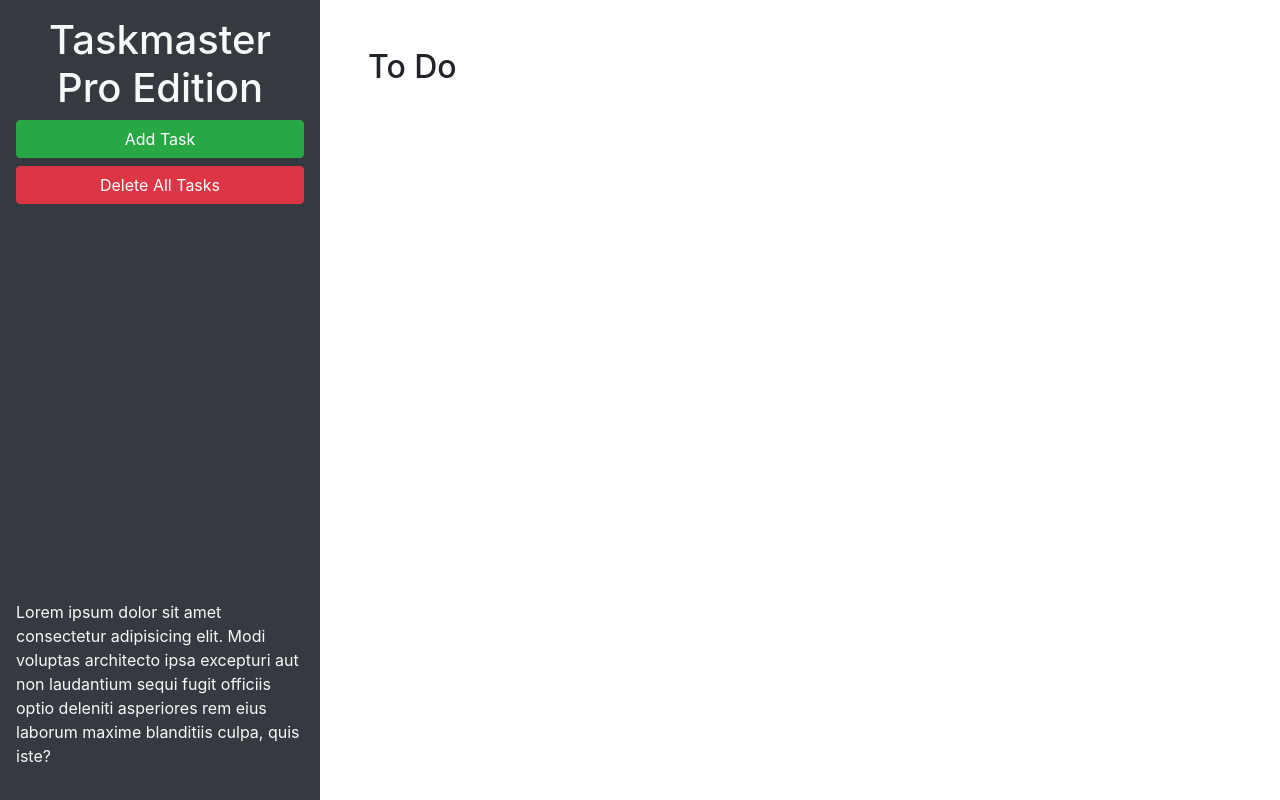
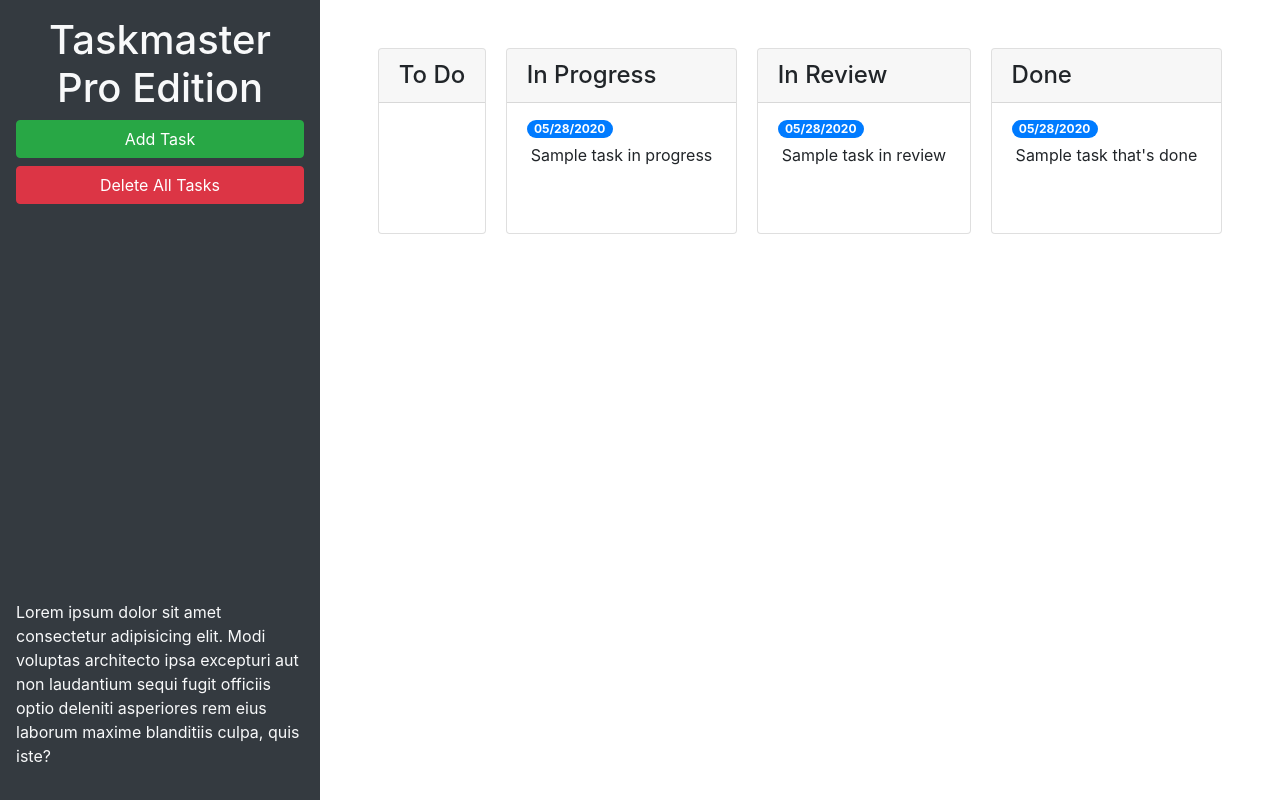
Before and after one commit to cabralwilliams/taskmaster-pro, a plain HTML site: page index.html in a window 1280 px wide. Drawn offline with nearby package versions, Linux system fonts and the light colour scheme.

Commit message:
styling updated with bootstrap

```diff
--- a/index.html
+++ b/index.html
@@ -24,9 +24,45 @@
       </p>
     </header>
     <main class="col-12 col-lg-9">
-      <div class="m-5">
-        <h2>To Do</h2>
-        <ul id="list-toDo" class="list-group"> </ul>
+      <div class="m-5 row justify-content-around">
+        <div class="card">
+          <h4 class="card-header">To Do</h4>
+          <ul id="list-toDo" class="list-group list-group-flush"></ul>
+        </div>
+        <!-- todo end -->
+        <!-- in progress start -->
+        <div class="card">
+          <h4 class="card-header">In Progress</h4>
+          <ul id="list-inProgress" class="list-group list-group-flush">
+            <li class="list-group-item">
+              <span class="badge badge-primary badge-pill">05/28/2020</span>
+              <p class="m-1">Sample task in progress</p>
+            </li>
+          </ul>
+        </div>
+        <!-- in progress end -->
+        <!-- in review start -->
+        <div class="card">
+          <h4 class="card-header">In Review</h4>
+          <ul id="list-inReview" class="list-group list-group-flush">
+            <li class="list-group-item">
+              <span class="badge badge-primary badge-pill">05/28/2020</span>
+              <p class="m-1">Sample task in review</p>
+            </li>
+          </ul>
+        </div>
+        <!-- in review end -->
+        <!-- done start -->
+        <div class="card">
+          <h4 class="card-header">Done</h4>
+          <ul id="list-done" class="list-group list-group-flush">
+            <li class="list-group-item">
+              <span class="badge badge-primary badge-pill">05/28/2020</span>
+              <p class="m-1">Sample task that's done</p>
+            </li>
+          </ul>
+        </div>
+        <!-- done end -->
       </div>
     </main>
   </div>
@@ -46,11 +82,11 @@
           <form>
             <div class="form-group">
               <label for="modalTaskDescription">Task description</label>
-              <textarea id="modalTaskDescription" rows="3"></textarea>
+              <textarea id="modalTaskDescription" rows="3" class="form-control"></textarea>
             </div>
             <div class="form-group">
               <label for="modalDueDate">Due date</label>
-              <input type="text" id="modalDueDate" placeholder="mm/dd/yyyy" autocomplete="off" />
+              <input type="text" id="modalDueDate" placeholder="mm/dd/yyyy" autocomplete="off" class="form-control"/>
             </div>
           </form>
         </div>
```
